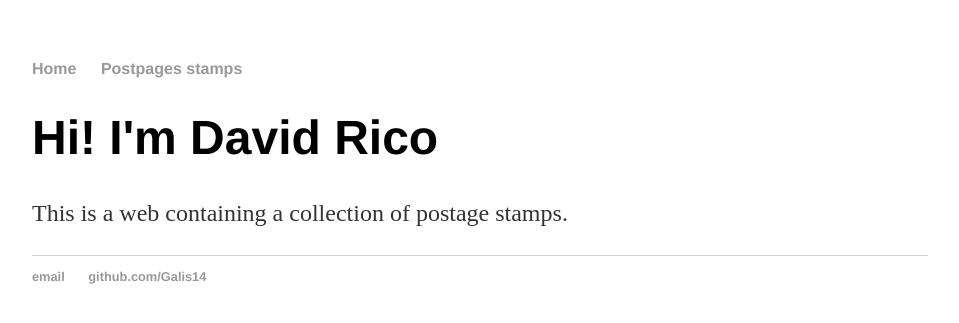
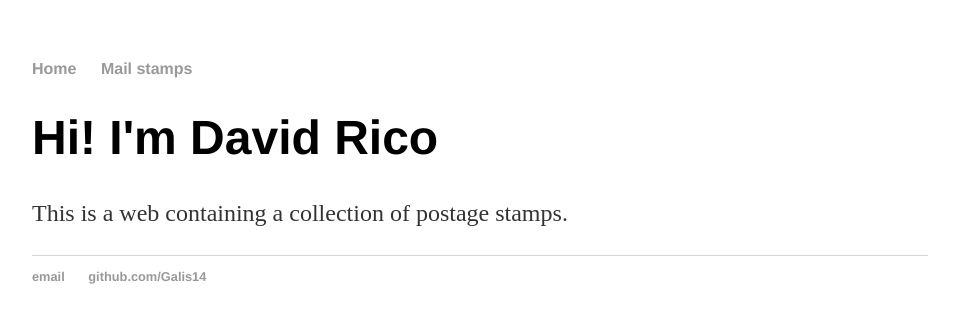
Before and after one commit to Galis14/Galis14.github.io, a Jekyll site: the page built from index.html, in a window 1280 px wide. Shown: the top 323 px of the page, without its empty margins (160-1119 px from the left). Built offline with Jekyll 4.4.1, drawn with Linux system fonts in a browser that asks for light colours.

Commit message:
Update default.html

```diff
--- a/_layouts/default.html
+++ b/_layouts/default.html
@@ -9,7 +9,7 @@
 			<nav>
 	    		<ul>
 	        		<li><a href="/">Home</a></li>
-	        		<li><a href="/stamps">Postpages stamps</a></li>
+	        		<li><a href="/stamps">Mail stamps</a></li>
 	    		</ul>
 			</nav>
 			<div class="container">
```
